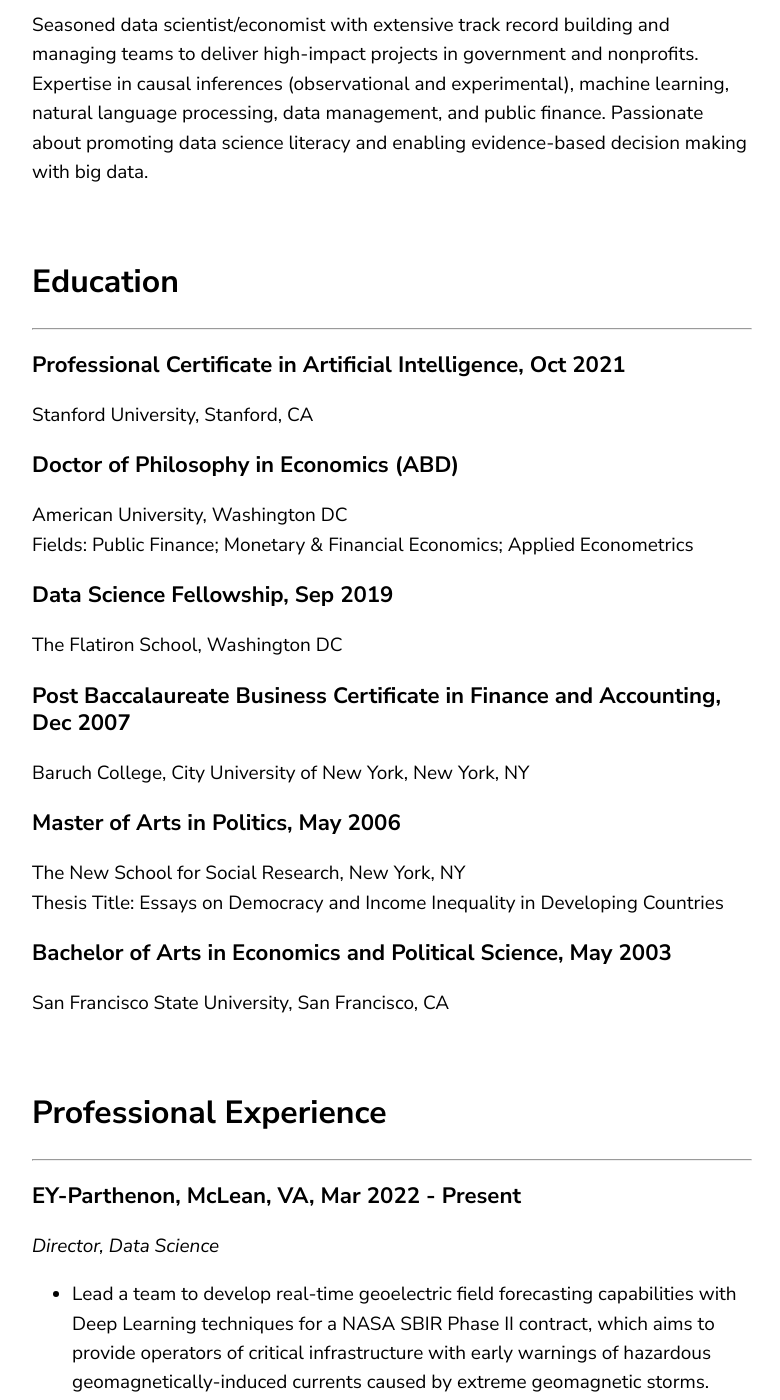
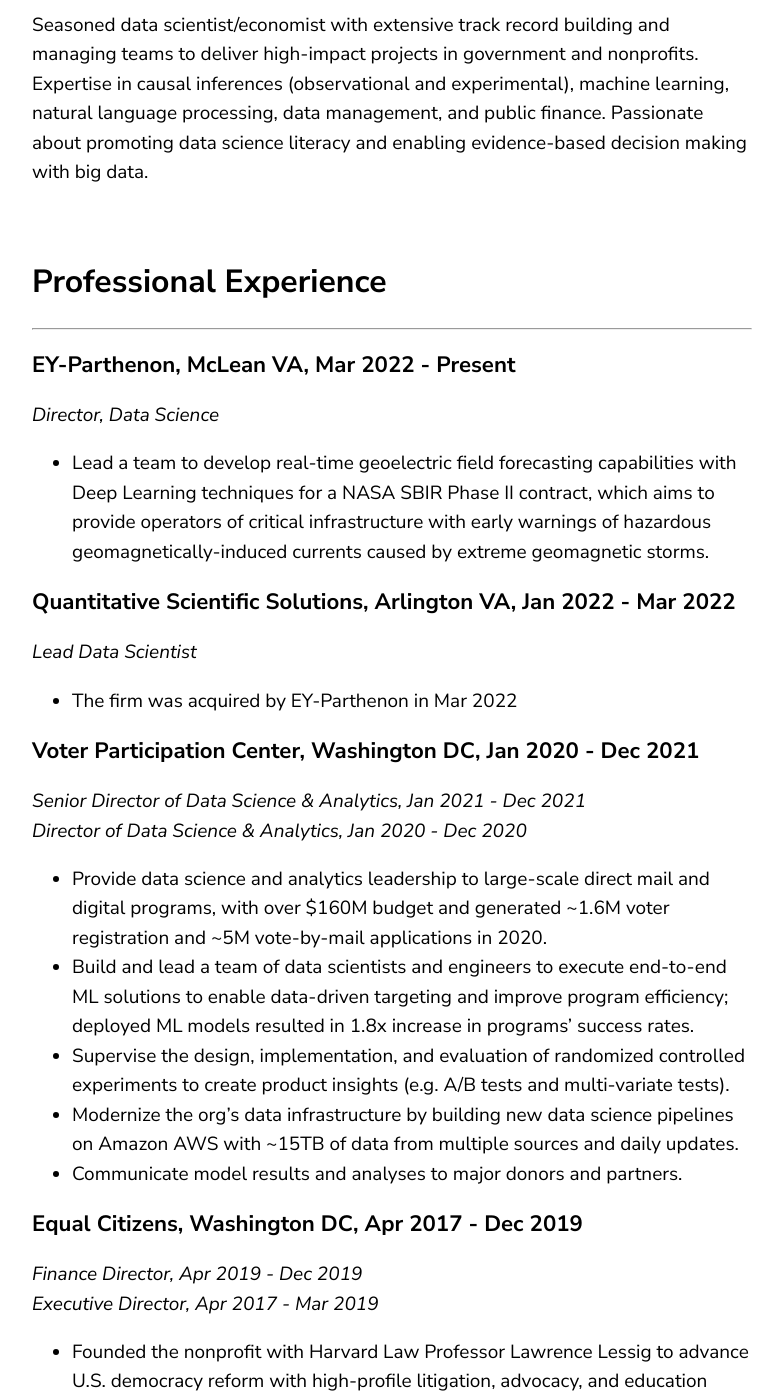
Before and after one commit to phoebetwong/phoebetwong.github.io, a Jekyll site: the page built from resume.md, in a window 1280 px wide and 1400 px high, scrolled down 575 px. Shown: the whole window, without its empty margins (68-848 px from the left). Built offline with Jekyll 4.4.1, drawn with Linux system fonts in a browser that asks for light colours; a script that is not in the unit is left out; some of the changed text lies outside the part shown.

Commit message:
may 2022 update v7

```diff
--- a/about.html
+++ b/about.html
@@ -7,7 +7,7 @@
 	<h1>Welcome to my website!</h1>
 	<p>I'm currently a Data Science Director at <a href="https://www.ey.com/en_gl/strategy/about-ey-parthenon" target="_blank">EY-Parthenon</a>, where I'm leading a team to develop real-time geoelectric field forecasting capabilities with Deep Learning techniques for a NASA SBIR Phase II contract, which aims to provide operators of critical infrastructure with early warnings of hazardous geomagnetically-induced currents caused by extreme geomagnetic storms.
 		<br><br>
-		Previously, I was the Senior Director of Data Science & Analytics at the <a href="https://www.voterparticipation.org/" target="_blank">Voter Participation Center</a>. I developed and managed data science and analytics projects to optimize the results of VPC's large-scale voter registration and turnout programs, with the goal of increasing civic participation of historically underrepresented groups in the U.S. In the 2020 cycle, VPC's programs sent out 360M pieces of direct mail, which generated 1.6 million voter registrations and close to 5 million vote-by-mail applications.
+		Previously, I was the Senior Director of Data Science & Analytics at the <a href="https://www.voterparticipation.org/" target="_blank">Voter Participation Center</a>. I developed and managed data science and analytics projects to optimize the results of VPC's large-scale voter registration and turnout programs, with the goal of increasing civic participation of historically underrepresented groups in the U.S. In the 2020 cycle, VPC's programs sent out 360 million pieces of direct mail, which generated 1.6 million voter registrations and close to 5 million vote-by-mail applications.
 		<br><br>
 		From 2017-2019, I built and ran a nonprofit called <a href="https://equalcitizens.us/" target="_blank">Equal Citizens</a> with <a href="https://en.wikipedia.org/wiki/Lawrence_Lessig" target="_blank">Prof. Lawrence Lessig</a> at Harvard Law School.
 		Equal Citizens advances democracy reform in the U.S. through a variety of projects, including election reform litigations, grassroot mobilization,
--- a/index.html
+++ b/index.html
@@ -7,7 +7,7 @@
 	<h1>Welcome to my website!</h1>
 	<p>I'm currently a Data Science Director at <a href="https://www.ey.com/en_gl/strategy/about-ey-parthenon" target="_blank">EY-Parthenon</a>, where I'm leading a team to develop real-time geoelectric field forecasting capabilities with Deep Learning techniques for a NASA SBIR Phase II contract, which aims to provide operators of critical infrastructure with early warnings of hazardous geomagnetically-induced currents caused by extreme geomagnetic storms.
 		<br><br>
-		Previously, I was the Senior Director of Data Science & Analytics at the <a href="https://www.voterparticipation.org/" target="_blank">Voter Participation Center</a>. I developed and managed data science and analytics projects to optimize the results of VPC's large-scale voter registration and turnout programs, with the goal of increasing civic participation of historically underrepresented groups in the U.S. In the 2020 cycle, VPC's programs sent out 360M pieces of direct mail, which generated 1.6 million voter registrations and close to 5 million vote-by-mail applications.
+		Previously, I was the Senior Director of Data Science & Analytics at the <a href="https://www.voterparticipation.org/" target="_blank">Voter Participation Center</a>. I developed and managed data science and analytics projects to optimize the results of VPC's large-scale voter registration and turnout programs, with the goal of increasing civic participation of historically underrepresented groups in the U.S. In the 2020 cycle, VPC's programs sent out 360 million pieces of direct mail, which generated 1.6 million voter registrations and close to 5 million vote-by-mail applications.
 		<br><br>
 		From 2017-2019, I built and ran a nonprofit called <a href="https://equalcitizens.us/" target="_blank">Equal Citizens</a> with <a href="https://en.wikipedia.org/wiki/Lawrence_Lessig" target="_blank">Prof. Lawrence Lessig</a> at Harvard Law School.
 		Equal Citizens advances democracy reform in the U.S. through a variety of projects, including election reform litigations, grassroot mobilization,
--- a/resume.md
+++ b/resume.md
@@ -8,39 +8,16 @@
 Seasoned data scientist/economist with extensive track record building and managing teams to deliver high-impact projects in government and nonprofits. Expertise in causal inferences (observational and experimental), machine learning, natural language processing, data management, and public finance. Passionate about promoting data science literacy and enabling evidence-based decision making with big data.
 
 <br>
-## Education
----
-### Professional Certificate in Artificial Intelligence, Oct 2021
-Stanford University, Stanford, CA
-<br>
-### Doctor of Philosophy in Economics (ABD)
-American University, Washington DC<br>
-Fields: Public Finance; Monetary & Financial Economics; Applied Econometrics
-<br>
-### Data Science Fellowship, Sep 2019
-The Flatiron School, Washington DC
-<br>
-### Post Baccalaureate Business Certificate in Finance and Accounting, Dec 2007
-Baruch College, City University of New York, New York, NY
-<br>
-### Master of Arts in Politics, May 2006
-The New School for Social Research, New York, NY<br>
-Thesis Title: Essays on Democracy and Income Inequality in Developing Countries
-<br>
-### Bachelor of Arts in Economics and Political Science, May 2003
-San Francisco State University, San Francisco, CA
-
-<br>
 ## Professional Experience
 ---
-### EY-Parthenon, McLean, VA, Mar 2022 - Present
+### EY-Parthenon, McLean VA, Mar 2022 - Present
 *Director, Data Science*<br>
 - Lead a team to develop real-time geoelectric field forecasting capabilities with Deep Learning techniques for a NASA SBIR Phase II contract, which aims to provide operators of critical infrastructure with early warnings of hazardous geomagnetically-induced currents caused by extreme geomagnetic storms.
 <br>
 
-### Quantitative Scientific Solutions, LLC, Arlington, VA, Jan 2022 - Mar 2022
+### Quantitative Scientific Solutions, Arlington VA, Jan 2022 - Mar 2022
 *Lead Data Scientist*<br>
-- Acquired by EY-Parthenon
+- The firm was acquired by EY-Parthenon in Mar 2022
 <br>
 
 ### Voter Participation Center, Washington DC, Jan 2020 - Dec 2021
@@ -99,6 +76,29 @@
 -	Assisted in building a SQL database for data from the Poverty Reduction Strategy Papers, which included a broad range of demographic and social indicators on 58 developing countries.
 <br>
 
+## Education
+---
+### Professional Certificate in Artificial Intelligence, Oct 2021
+Stanford University, Stanford, CA
+<br>
+### Doctor of Philosophy in Economics (ABD)
+American University, Washington DC<br>
+Fields: Public Finance; Monetary & Financial Economics; Applied Econometrics
+<br>
+### Data Science Fellowship, Sep 2019
+The Flatiron School, Washington DC
+<br>
+### Post Baccalaureate Business Certificate in Finance and Accounting, Dec 2007
+Baruch College, City University of New York, New York, NY
+<br>
+### Master of Arts in Politics, May 2006
+The New School for Social Research, New York, NY<br>
+Thesis Title: Essays on Democracy and Income Inequality in Developing Countries
+<br>
+### Bachelor of Arts in Economics and Political Science, May 2003
+San Francisco State University, San Francisco, CA
+
+<br>
 ## Awards & Honors
 ---
 - Most Influential Article of the Year, Towards Data Science, 2019
```
